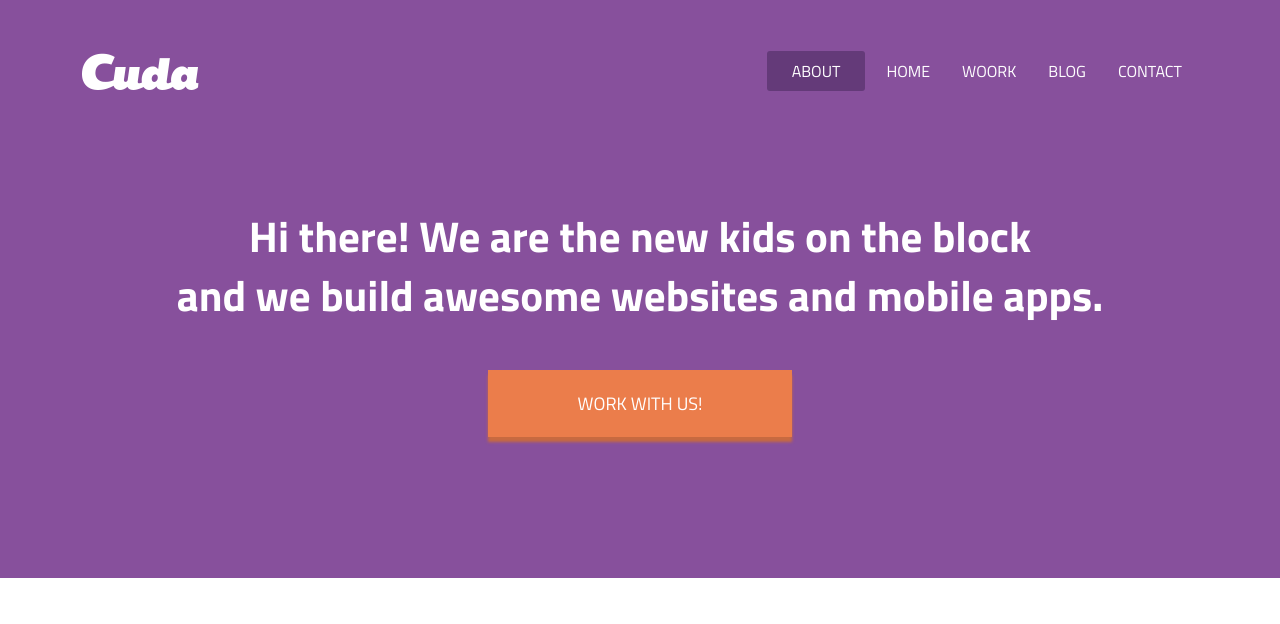
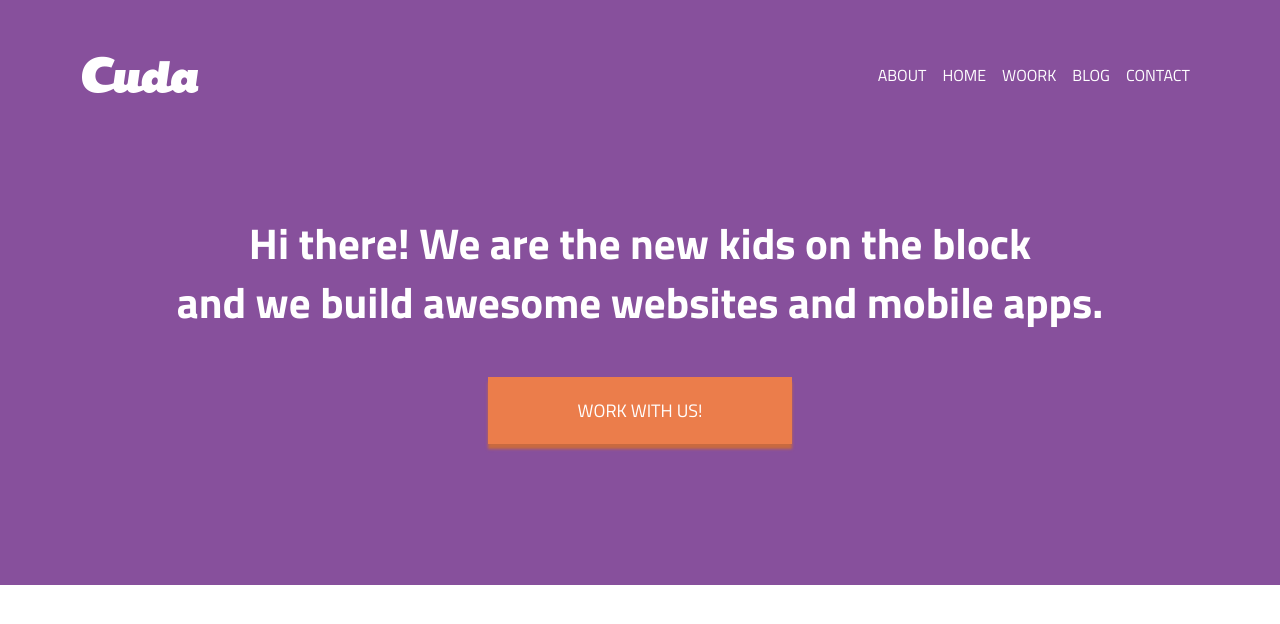
Before and after one commit to devmehedi101/cuda-website, a plain HTML site: page index.html in a window 1280 px wide. Drawn offline with nearby package versions, Linux system fonts and the light colour scheme.

Commit message:
2nd commit

```diff
--- a/index.html
+++ b/index.html
@@ -15,18 +15,19 @@
 <body>
     <header class="bg-color">
         <div class="container">
-            <div class="header-top cal-md-6 cal-sm-6">
-                <nav class="navbar">
-                    <img class="nav-link" src="images/logo.png" alt="logo">
-                    <ul class="nav justify-content-end">
+                <nav class="navbar navbar-expand-md">
+                            <img class="nav-link navbar-brand" src="images/logo.png" alt="logo">
+                        <div class="collapse navbar-collapse" id="main-menu">
+                            <ul class="navbar-nav ms-auto">
                                 <li class="nav-item active"><a class="text-white nav-link" href="#">ABOUT</a></li>
                                 <li class="nav-item"><a class="text-white nav-link" href="#">HOME</a></li>
                                 <li class="nav-item"><a class="text-white nav-link" href="#">WOORK</a></li>
                                 <li class="nav-item"><a class="text-white nav-link" href="#">BLOG</a></li>
                                 <li class="nav-item"><a class="text-white nav-link" href="#">CONTACT</a></li>
                             </ul>
+                        </div>
                 </nav>
-            </div>
+
             <div class="header-bottom  cal-md-6 cal-sm-6">
                 <h1>Hi there! We are the new kids on the block </h1>
                 <h1>and we build awesome websites and mobile apps.</h1>
--- a/style.css
+++ b/style.css
@@ -9,18 +9,7 @@ body{
 	background-color: #87509c;
 	padding: 43px 0 11% 0;
 }
-.navbar ul li a{
-    font-size: 16px;
-}
-.nav-link{
-    cursor: pointer;
-}
-.active, .navbar ul li:hover{
-    padding: 0px 9px;
-    margin: 0 5px;
-    background-color: #643a79;
-    border-radius: 3px;
-}
+
 .header-bottom{
     text-align: center;
     margin-top: 10%;
```
Lines whose indentation alone changed are shown as unchanged.
